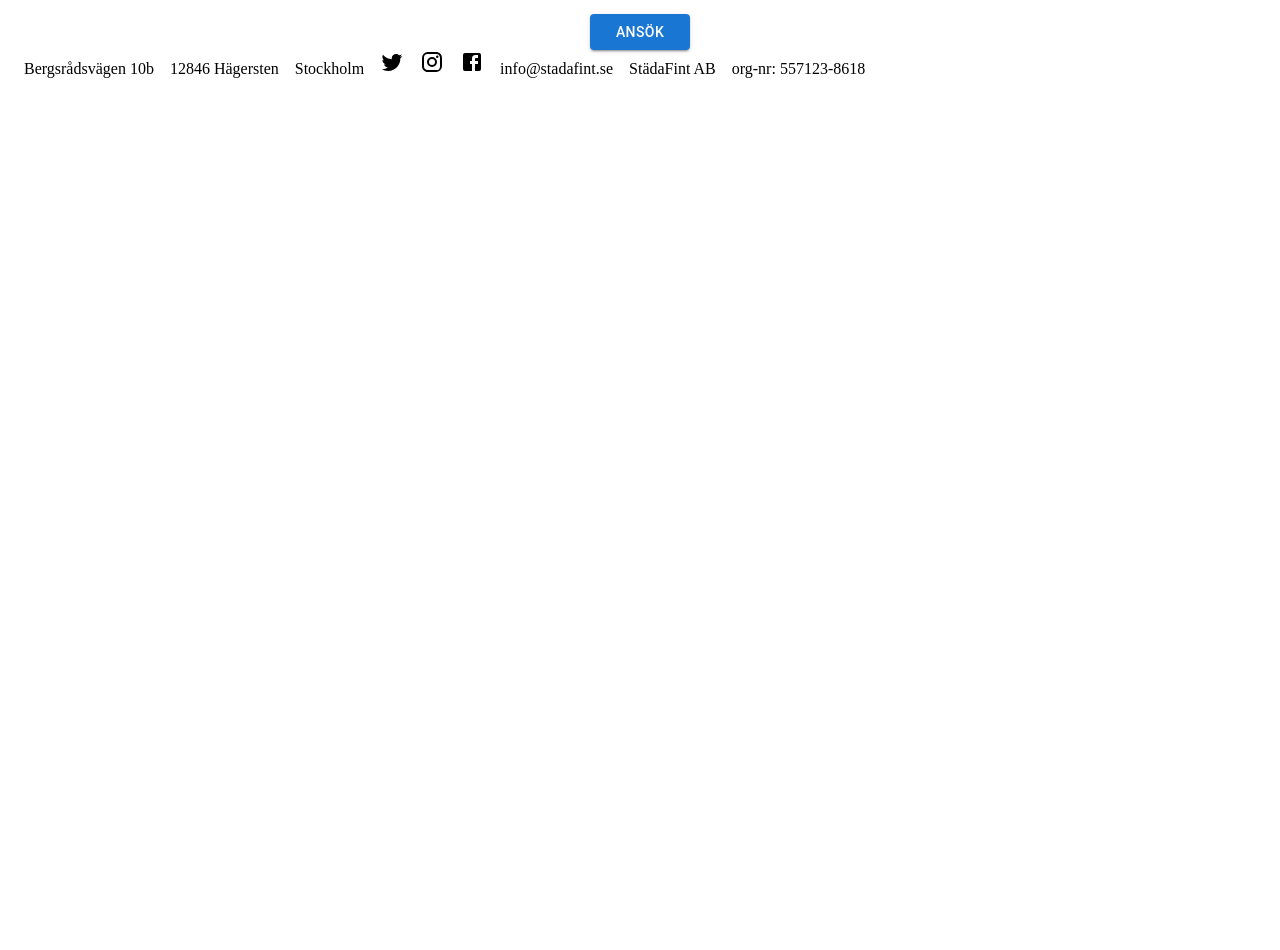
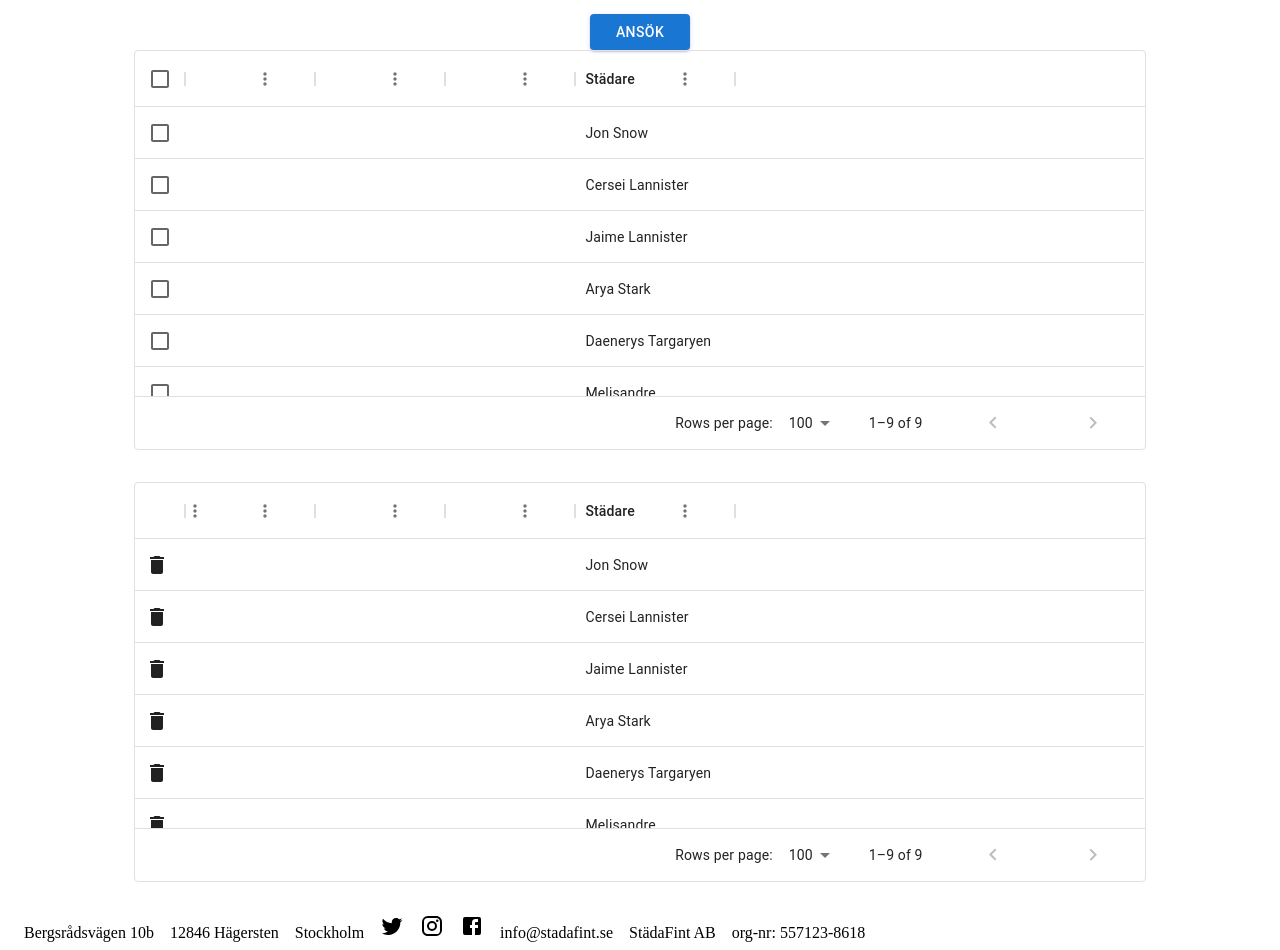
Before and after one commit to carolinmimmie/CleanTidy-app, a React (Create React App) app: page / in a window 1280 px wide. Shown: the part 1700-2650 px from the top of the page. Before the commit the page ends 1786 px from the top, so only its background shows below. Built offline with nearby package versions, Linux system fonts and the light colour scheme.

Commit message:
har lagt till kommande och utförda bokningar html och styling

```diff
--- a/src/App.css
+++ b/src/App.css
@@ -1,6 +1,6 @@
 /* hero */
 .hero {
-  background-image: url(https://s3.eu-west-2.amazonaws.com/byggservice/photos/images/000/009/247/large/Tips_sta%CC%88dning_hemma.jpg?1612261890);
+  background-image: url(./Images/clean-apartment.jpg);
   /* background-image:  url(../../../assets/bilder/clean-apartment.jpg); */
   background-size: cover;
   height: 800px;
@@ -119,3 +119,9 @@ Button {
   gap: 1rem;
   padding: 1rem;
 } */
+
+.my-pages {
+  display: flex;
+  flex-direction: column;
+  gap: 2rem;
+}
--- a/src/App.tsx
+++ b/src/App.tsx
@@ -3,12 +3,14 @@ import "./App.css";
 import Landingpage from "./components/landing-page/Landingpage";
 import Header from "./components/header/Header";
 import Footer from "./components/Footer";
+import MyPages from "./components/my-pages/MyPages";
 
 function App() {
   return (
     <div className="App">
       <Header></Header>
       <Landingpage></Landingpage>
+      <MyPages></MyPages>
       <Footer></Footer>
     </div>
   );
--- a/src/components/header/Hero.tsx
+++ b/src/components/header/Hero.tsx
@@ -1,10 +1,8 @@
 const Hero = () => {
-  return (<div className="hero">hero
-  {/* <div className="hero-img">
-    <p>FÅR INTE HERO IMG ATT FUNKA!</p>
-  </div> */}
-
-  </div>
-  )
+  return (
+    <div className="hero">
+      <img src="./Images/clean-apartment.jpg" alt="" style={{ width: 100 }} />
+    </div>
+  );
 };
 export default Hero;
--- a/src/components/my-pages/CompletedBookings.tsx
+++ b/src/components/my-pages/CompletedBookings.tsx
@@ -1,7 +1,45 @@
-import React from "react";
+import * as React from "react";
+import { DataGrid, GridColDef, GridValueGetterParams } from "@mui/x-data-grid";
+
+const columns: GridColDef[] = [
+  { field: "datum", headerName: "Datum", width: 130 },
+  { field: "tid", headerName: "Tid", width: 130 },
+  { field: "tjänst", headerName: "Tjänst", width: 130 },
+  {
+    field: "städare",
+    headerName: "Städare",
+    description: "This column has a value getter and is not sortable.",
+    sortable: false,
+    width: 160,
+    valueGetter: (params: GridValueGetterParams) =>
+      `${params.row.firstName || ""} ${params.row.lastName || ""}`,
+  },
+];
+
+const rows = [
+  { id: 1, lastName: "Snow", firstName: "Jon", age: 35 },
+  { id: 2, lastName: "Lannister", firstName: "Cersei", age: 42 },
+  { id: 3, lastName: "Lannister", firstName: "Jaime", age: 45 },
+  { id: 4, lastName: "Stark", firstName: "Arya", age: 16 },
+  { id: 5, lastName: "Targaryen", firstName: "Daenerys", age: null },
+  { id: 6, lastName: "Melisandre", firstName: null, age: 150 },
+  { id: 7, lastName: "Clifford", firstName: "Ferrara", age: 44 },
+  { id: 8, lastName: "Frances", firstName: "Rossini", age: 36 },
+  { id: 9, lastName: "Roxie", firstName: "Harvey", age: 65 },
+];
 
 const CompletedBookings = () => {
-  return <div className="completed-bookings"></div>;
+  return (
+    <div style={{ height: 400, width: "80%", margin: "auto" }}>
+      <DataGrid
+        rows={rows}
+        columns={columns}
+        pageSize={5}
+        rowsPerPageOptions={[5]}
+        checkboxSelection
+      />
+    </div>
+  );
 };
 
 export default CompletedBookings;
--- a/src/components/my-pages/CurrentBookings.tsx
+++ b/src/components/my-pages/CurrentBookings.tsx
@@ -1,11 +1,61 @@
-import React from 'react'
+import * as React from "react";
+import { DataGrid, GridColDef, GridValueGetterParams } from "@mui/x-data-grid";
+import DeleteIcon from "@mui/icons-material/Delete";
+
+const columns: any[] = [
+  {
+    // field: "actions",
+    // headerName: "Actions",
+    width: 50,
+    renderCell: () => {
+      return (
+        <DeleteIcon
+        //   onClick={(e) => onButtonClick(e, params.row)}
+        //   variant="contained"
+        >
+          Delete
+        </DeleteIcon>
+      );
+    },
+  },
+  { field: "datum", headerName: "Datum", width: 130 },
+  { field: "tid", headerName: "Tid", width: 130 },
+  { field: "tjänst", headerName: "Tjänst", width: 130 },
+  {
+    field: "städare",
+    headerName: "Städare",
+    description: "This column has a value getter and is not sortable.",
+    sortable: false,
+    width: 160,
+    valueGetter: (params: GridValueGetterParams) =>
+      `${params.row.firstName || ""} ${params.row.lastName || ""}`,
+  },
+];
+
+const rows = [
+  { id: 1, lastName: "Snow", firstName: "Jon", age: 35 },
+  { id: 2, lastName: "Lannister", firstName: "Cersei", age: 42 },
+  { id: 3, lastName: "Lannister", firstName: "Jaime", age: 45 },
+  { id: 4, lastName: "Stark", firstName: "Arya", age: 16 },
+  { id: 5, lastName: "Targaryen", firstName: "Daenerys", age: null },
+  { id: 6, lastName: "Melisandre", firstName: null, age: 150 },
+  { id: 7, lastName: "Clifford", firstName: "Ferrara", age: 44 },
+  { id: 8, lastName: "Frances", firstName: "Rossini", age: 36 },
+  { id: 9, lastName: "Roxie", firstName: "Harvey", age: 65 },
+];
 
 const CurrentBookings = () => {
-    return (
-        <div className="current-bookings">
+  return (
+    <div style={{ height: 400, width: "80%", margin: "auto" }}>
+      <DataGrid
+        rows={rows}
+        columns={columns}
+        pageSize={5}
+        rowsPerPageOptions={[5]}
+        // checkboxSelection
+      />
+    </div>
+  );
+};
 
-        </div>
-    )
-}
-
-export default CurrentBookings
+export default CurrentBookings;
--- a/src/components/my-pages/MyPages.tsx
+++ b/src/components/my-pages/MyPages.tsx
@@ -1,14 +1,25 @@
+import { Box } from "@mui/system";
 import React from "react";
 import CompletedBookings from "./CompletedBookings";
 import CurrentBookings from "./CurrentBookings";
 import Form from "./Form";
 
 const MyPages = () => {
-  return <div className="my-pages">
-      <CompletedBookings></CompletedBookings>
-      <CurrentBookings></CurrentBookings>
+  return (
+    <div className="my-pages">
+      {/* <Box
+        sx={{
+          display: "flex",
+          flexDirection: "row",
+          justifyContent: "space-evenly",
+        }}
+      > */}
+        <CompletedBookings></CompletedBookings>
+        <CurrentBookings></CurrentBookings>
+      {/* </Box> */}
       <Form></Form>
-  </div>;
+    </div>
+  );
 };
 
 export default MyPages;
```
Also changed, not shown: src/Images/clean-apartment.jpg (added).
